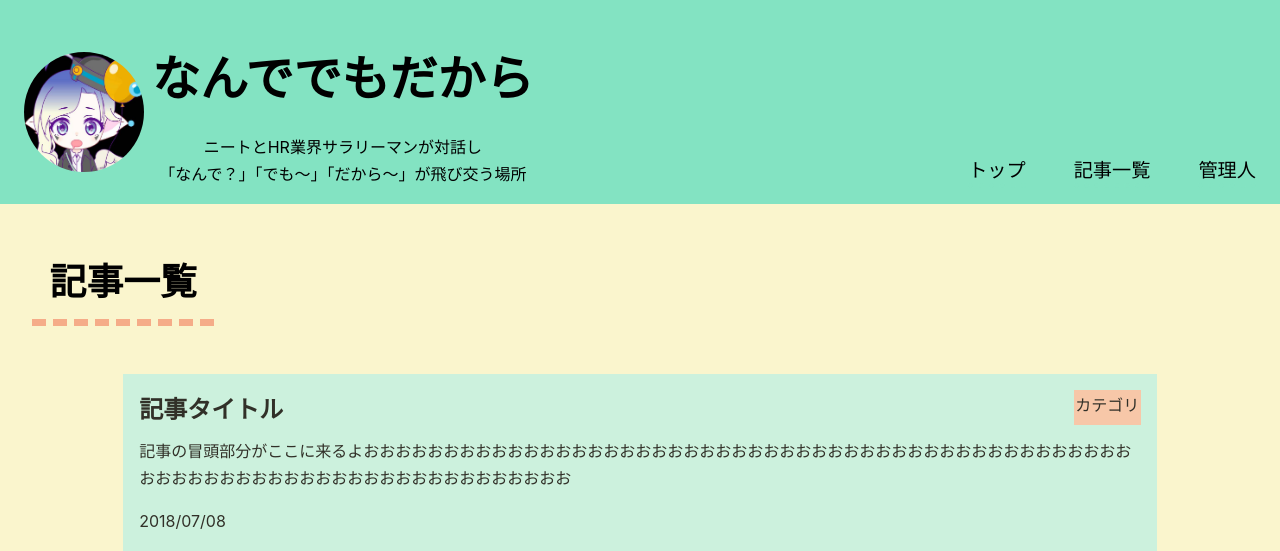
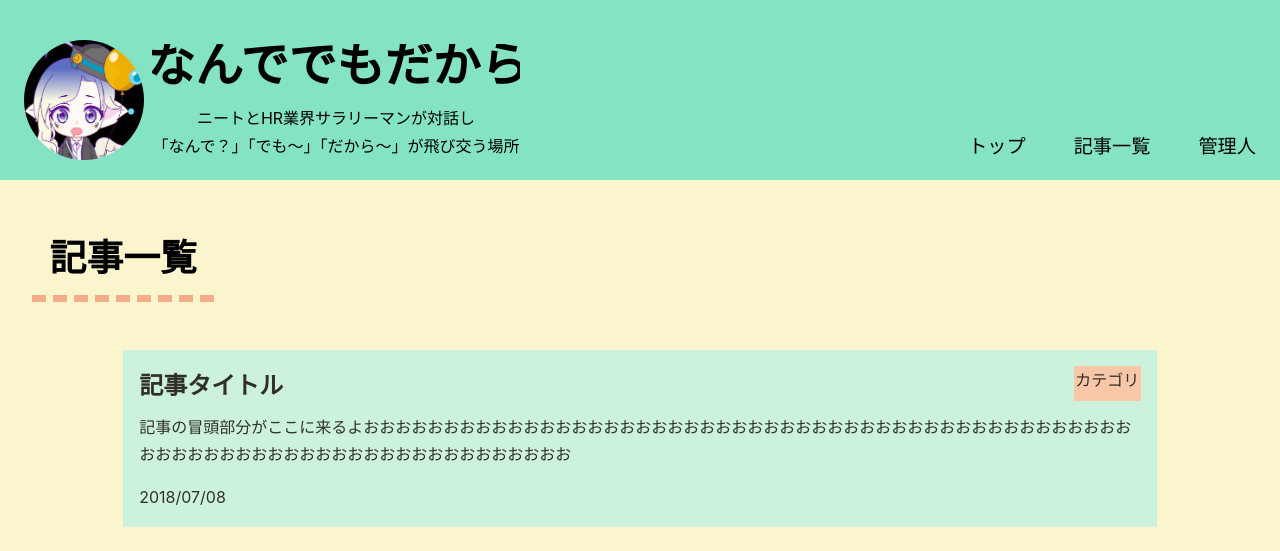
Before and after one commit to mihoijuin/Website_Career_media, a PHP site: page / in a window 1280 px wide. Shown: the top 551 px of the page. Run offline with PHP 8.4, Linux system fonts and the light colour scheme; style sheets or scripts are compiled from the project's sources; some libraries are stand-ins or nearby versions.

Commit message:
タイトルをSVGに変更

```diff
--- a/css/style.css
+++ b/css/style.css
@@ -159,10 +159,8 @@ p {
       border-radius: 50%; }
     #header .header-logo .media-title {
       margin-left: .5rem; }
-      #header .header-logo .media-title h1 {
-        font: bold 3rem SHIASATTE; }
       #header .header-logo .media-title p {
-        margin-top: 1.5rem; }
+        margin-top: 1rem; }
   #header .header-nav ul {
     display: flex; }
     #header .header-nav ul li {
@@ -330,8 +328,7 @@ footer {
       text-align: center; }
       footer .footer-container .footer-logo img {
         border-radius: 50%; }
-      footer .footer-container .footer-logo h1 {
-        font: bold 2rem SHIASATTE;
+      footer .footer-container .footer-logo svg {
         margin: 1rem 0; }
       footer .footer-container .footer-logo p {
         font-size: .8em; }
--- a/css/style.scss
+++ b/css/style.scss
@@ -168,12 +168,8 @@ p {
     .media-title {
       margin-left: .5rem;
 
-      h1 {
-        font: bold 3rem $title_font;
-      }
-
       p {
-        margin-top: 1.5rem;
+        margin-top: 1rem;
       }
     }
   }
@@ -438,8 +434,7 @@ footer {
         border-radius: 50%;
       }
 
-      h1 {
-        font: bold 2rem $title_font;
+      svg {
         margin: 1rem 0;
       }
 
--- a/index.html
+++ b/index.html
@@ -30,7 +30,18 @@
       <section class="header-logo">
         <a href="page.html"><img src="./images/Porin_icon.jpg" alt="" width="120" height="120"></a>
         <div class="media-title">
-          <h1>なんででもだから</h1>
+          <svg width="368px" height="41px" viewBox="0 0 368 41" version="1.1" xmlns="http://www.w3.org/2000/svg" xmlns:xlink="http://www.w3.org/1999/xlink">
+              <!-- Generator: Sketch 51 (57462) - http://www.bohemiancoding.com/sketch -->
+              <desc>Created with Sketch.</desc>
+              <defs></defs>
+              <g id="Page-1" stroke="none" stroke-width="1" fill="none" fill-rule="evenodd" font-family="SHIASATTE" font-size="48" font-weight="bold">
+                  <g id="Desktop-HD" transform="translate(-96.000000, -84.000000)" fill="#000000">
+                      <text id="なんででもだから">
+                          <tspan x="91" y="122">なんででもだから</tspan>
+                      </text>
+                  </g>
+              </g>
+          </svg>
           <p>
             ニートとHR業界サラリーマンが対話し<br>
             「なんで？」「でも〜」「だから〜」が飛び交う場所
@@ -170,7 +181,19 @@
       <div class="footer-container">
         <section class="footer-logo">
           <a href="page.html"><img src="./images/Porin_icon.jpg" alt="" width="120" height="120"></a>
-          <h1>なんででもだから</h1>
+          <p></p>
+          <svg width="246px" height="27px" viewBox="0 0 246 27" version="1.1" xmlns="http://www.w3.org/2000/svg" xmlns:xlink="http://www.w3.org/1999/xlink">
+            <!-- Generator: Sketch 51 (57462) - http://www.bohemiancoding.com/sketch -->
+            <desc>Created with Sketch.</desc>
+            <defs></defs>
+            <g id="Page-1" stroke="none" stroke-width="1" fill="none" fill-rule="evenodd" font-family="SHIASATTE" font-size="32" font-weight="bold">
+                <g id="Desktop-HD" transform="translate(-94.000000, -297.000000)" fill="#000000">
+                    <text id="なんででもだから">
+                        <tspan x="91" y="322">なんででもだから</tspan>
+                    </text>
+                </g>
+            </g>
+          </svg>
           <p>
             ニートとHR業界サラリーマンが対話し<br>
             「なんで？」「でも〜」「だから〜」が飛び交う場所
```
Also changed, not shown: 1 other file.
